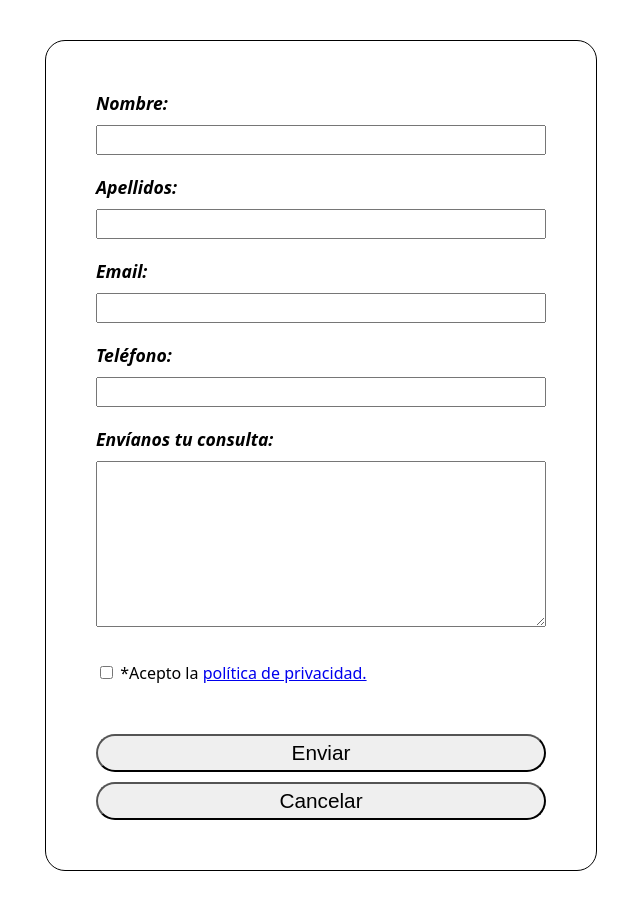
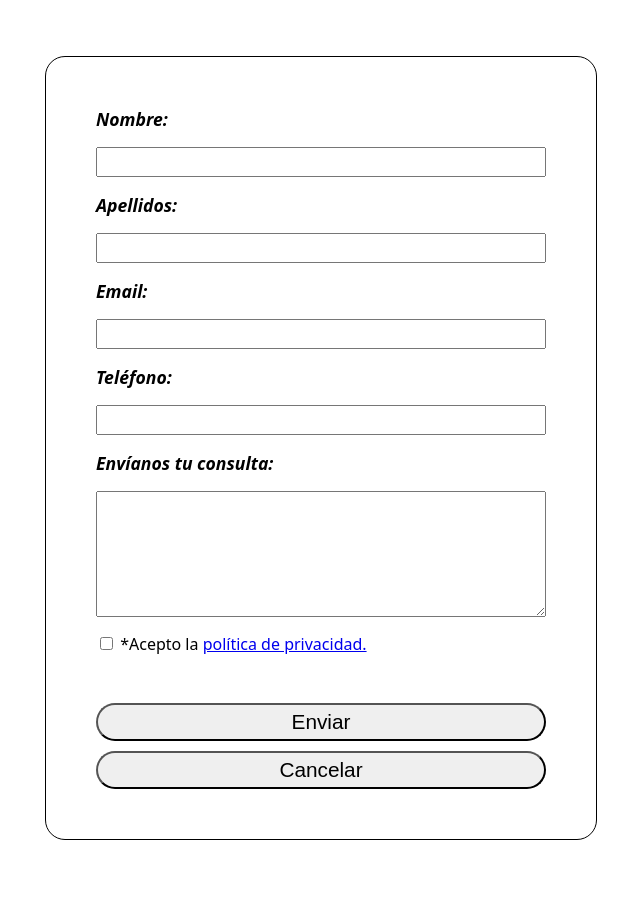
Before and after one commit to DevDST/form, a React (Vite) app in the folder contact/: page / in a window 1280 px wide. Shown: the whole page, without its empty margins (319-959 px from the left). Built offline with nearby package versions, Linux system fonts and the light colour scheme.

Commit message:
Update reducing margins

```diff
--- a/contact/src/styles.css
+++ b/contact/src/styles.css
@@ -1,5 +1,8 @@
+
+/* VARIABLES */
 
 :root {
+
     /* TEXT */
 
     --title-size: 1.4rem;
@@ -14,6 +17,7 @@
 
     --btn-radius: 20px;
     --form-radius: 20px;
+    --input-box-size: calc(450px - 414px);
 }
 
 body {
@@ -30,7 +34,7 @@ body {
     width: 450px;
     border: 1px solid black;
     border-radius: var(--form-radius);
-    margin: 5vh auto;
+    margin: 7vh auto;
     padding: 50px;
 
 }
@@ -38,11 +42,24 @@ body {
 .form-datas {
     display: flex;
     flex-direction: column;
+    /* margin-bottom: 20px; */
+    margin-bottom: 2vh;
+}
+
+.personal-info {
+    display: flex;
+    gap: var(--input-box-size);
+}
+
+.contact-info {
+    display: flex;
+    gap: var(--input-box-size);
     margin-bottom: 20px;
 }
 
 .form-datas label {
-    margin-bottom: 10px;
+    /* margin-bottom: 10px; */
+    margin-bottom: 2vh;
     font-size: var(--paragraph-size);
     font-weight: var(--paragraph-weight);
     font-style: var(--paragraph-style);
@@ -53,18 +70,17 @@ body {
     padding: 4px;
 }
 
-.form-datas textarea{
-    margin-bottom: 15px;
-}
 
 textarea {
     font-size: var(--textarea-text-size);
-    height: 20vh;
+    height: 15vh;
 }
 
 .btn-container {
-    margin-top: 50px;
+    /* margin-top: 30px; */
+    margin-top: 6vh;
     display: grid;
+    /* gap: 10px; */
     gap: 10px;
 }
 
```
